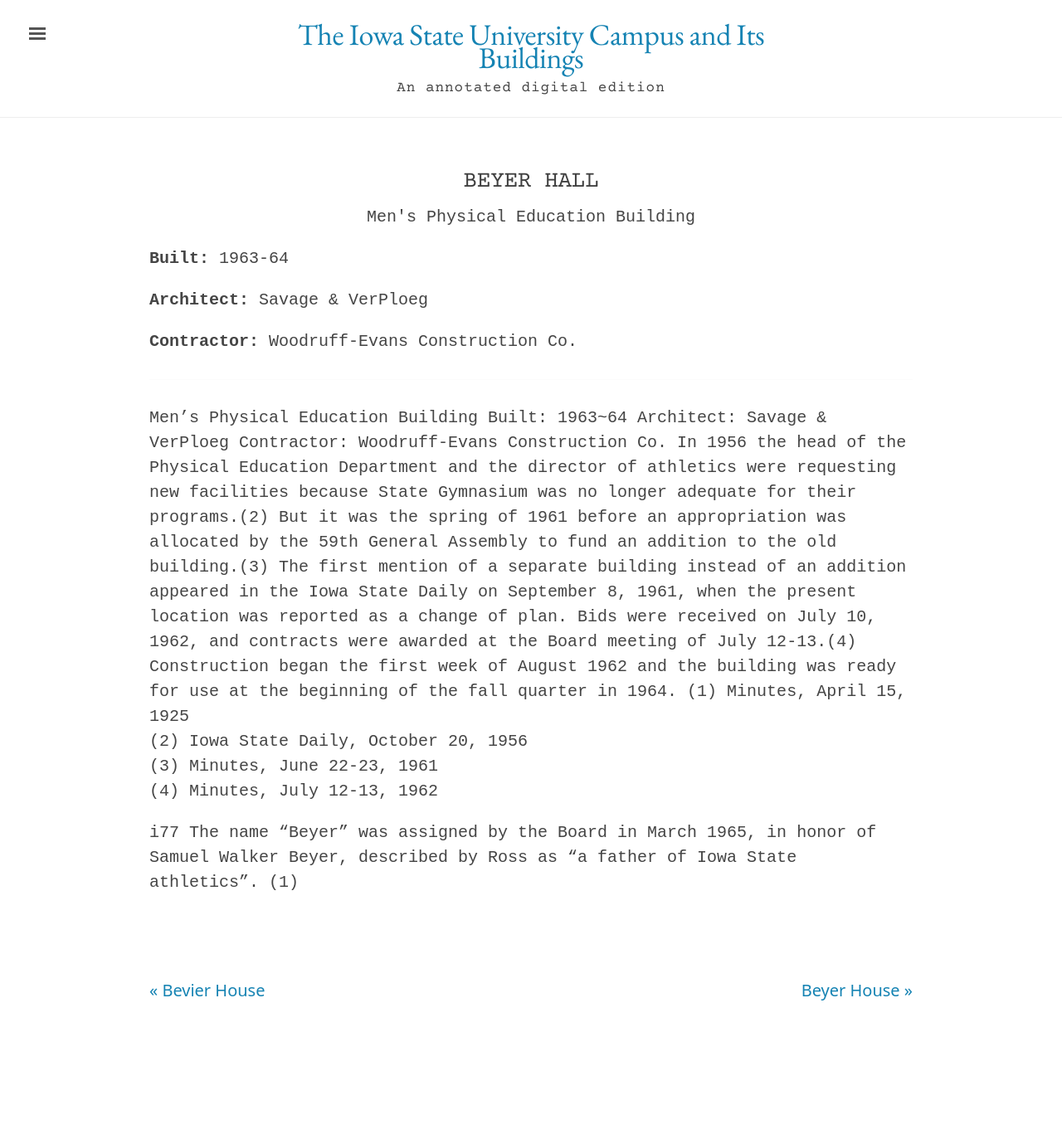
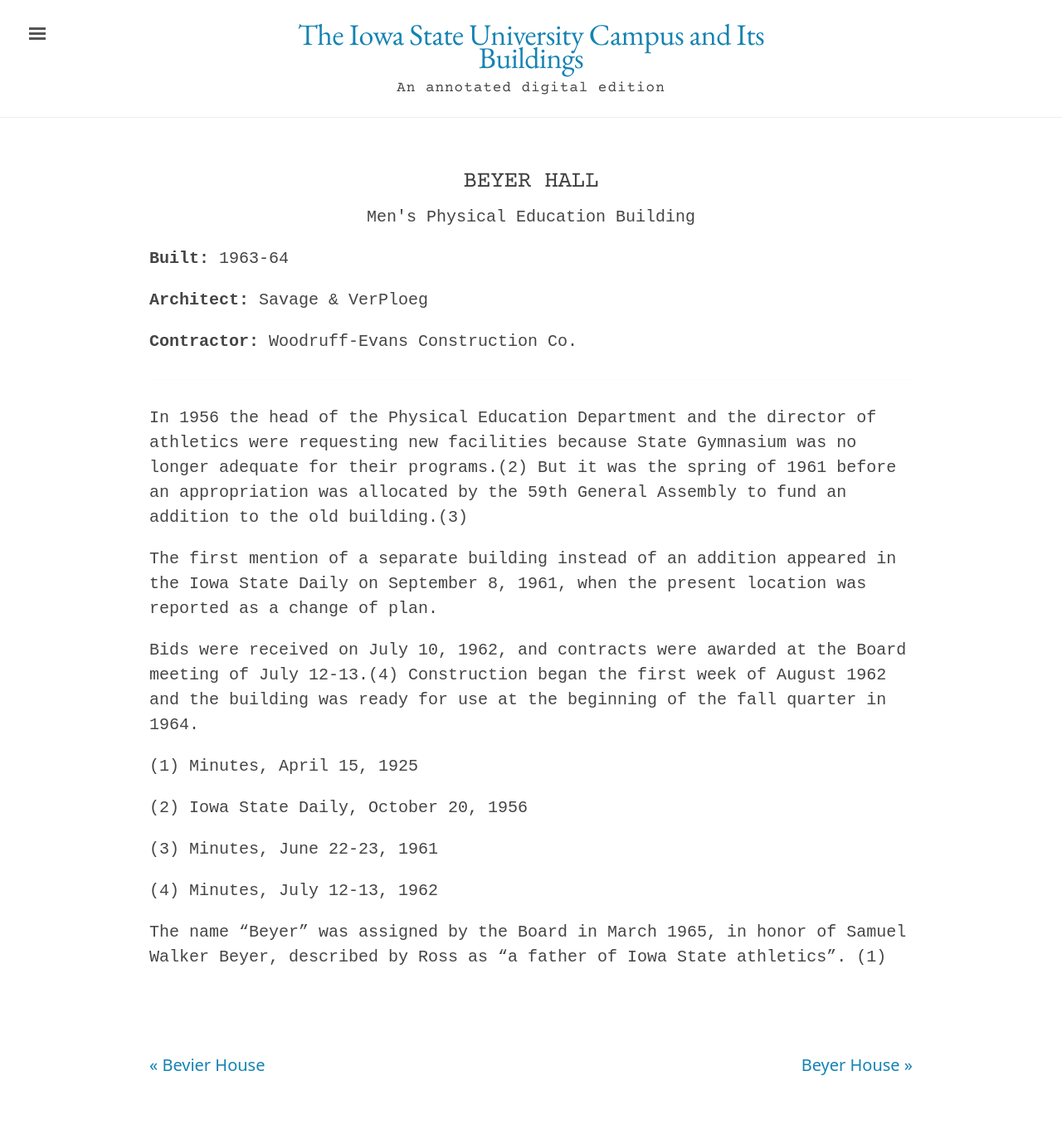
Before and after one commit to emanderson811/day-edition, a Jekyll site: the page built from _texts/buildings/020day-beyer-hall.md, in a window 1280 px wide. Shown: the whole page at 83% size. Built offline with Jekyll 4.4.1, drawn with Linux system fonts in a browser that asks for light colours; before the commit the page ends 1289 px from its top, so only the background shows below that.

Commit message:
Update 020day-beyer-hall.md

```diff
--- a/_texts/buildings/020day-beyer-hall.md
+++ b/_texts/buildings/020day-beyer-hall.md
@@ -13,16 +13,19 @@
 publication-date: 1980
 ---
 ---
-Men's Physical Education Building
-Built: 1963~64 Architect: Savage & VerPloeg Contractor: Woodruff-Evans Construction Co.
+
 In 1956 the head of the Physical Education Department and the director of athletics were requesting new facilities because State Gymnasium was no longer adequate for their programs.(2) But it was the spring of 1961 before an appropriation was allocated by the 59th General Assembly to fund an addition to the old building.(3)
+
 The first mention of a separate building instead of an addition appeared in the Iowa State Daily on September 8, 1961, when the present location was reported as a change of plan.
-Bids were received on July 10, 1962, and contracts were awarded at the Board meeting of July 12-13.(4) Construction began the first week of August 1962 and the building was ready for use at the beginning of the
-fall quarter in 1964.
+
+Bids were received on July 10, 1962, and contracts were awarded at the Board meeting of July 12-13.(4) Construction began the first week of August 1962 and the building was ready for use at the beginning of the fall quarter in 1964.
+
 (1)  Minutes, April 15,  1925
+
 (2)  Iowa State Daily, October 20,  1956
+
 (3)  Minutes,  June 22-23,  1961
+
 (4)  Minutes, July 12-13,  1962
 
-i77
 The name "Beyer" was assigned by the Board in March 1965, in honor of Samuel Walker Beyer, described by Ross as "a father of Iowa State athletics". (1)
```
